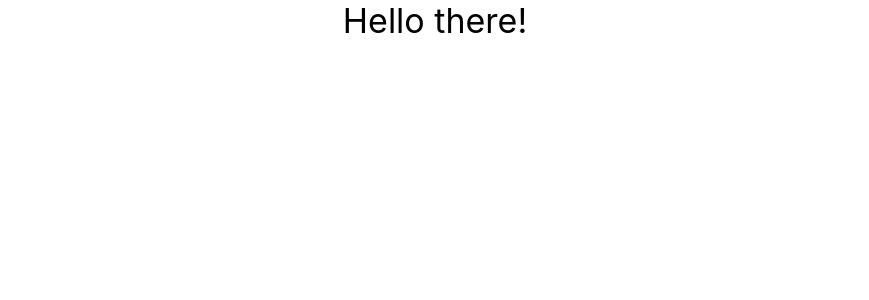
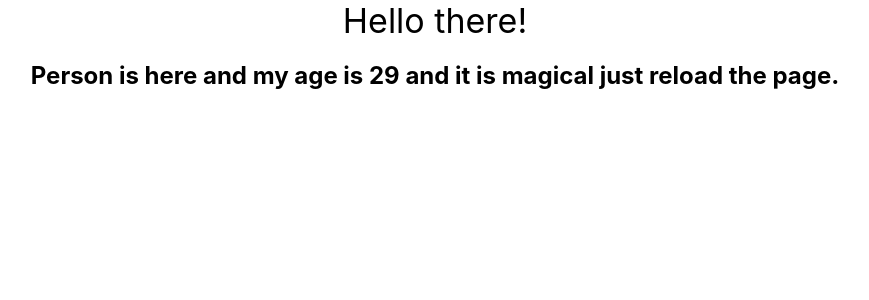
Before and after one commit to Rrroman/react-learning, a React (Create React App) app in the folder my-app/: page / in a window 1280 px wide. Shown: the top 300 px of the page, without its empty margins (205-1074 px from the left). Built offline with nearby package versions, Linux system fonts and the light colour scheme.

Commit message:
feat: create functional component

```diff
--- a/my-app/src/App.js
+++ b/my-app/src/App.js
@@ -1,11 +1,13 @@
 import React, { Component } from 'react';
 import './App.css';
+import Person from './Person/Person';
 
 class App extends Component {
   render() {
     return (
       <div className="App">
         <div className="app__title">Hello there!</div>
+        <Person />
       </div>
     );
   }
--- /dev/null
+++ b/my-app/src/Person/Person.js
@@ -0,0 +1,12 @@
+import React from 'react';
+
+const person = () => {
+  return (
+    <h2>
+      Person is here and my age is {Math.floor(Math.random() * 30)} and it is
+      magical just reload the page.
+    </h2>
+  );
+};
+
+export default person;
```
